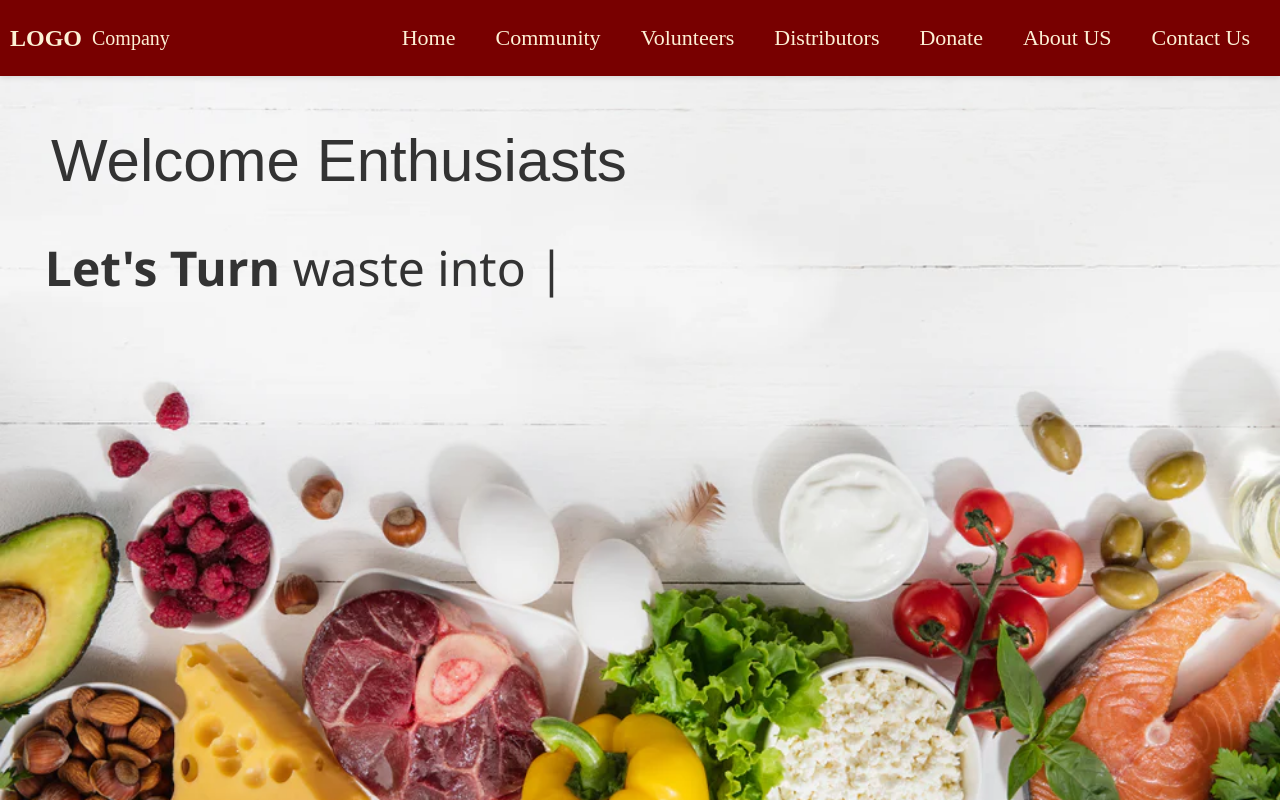
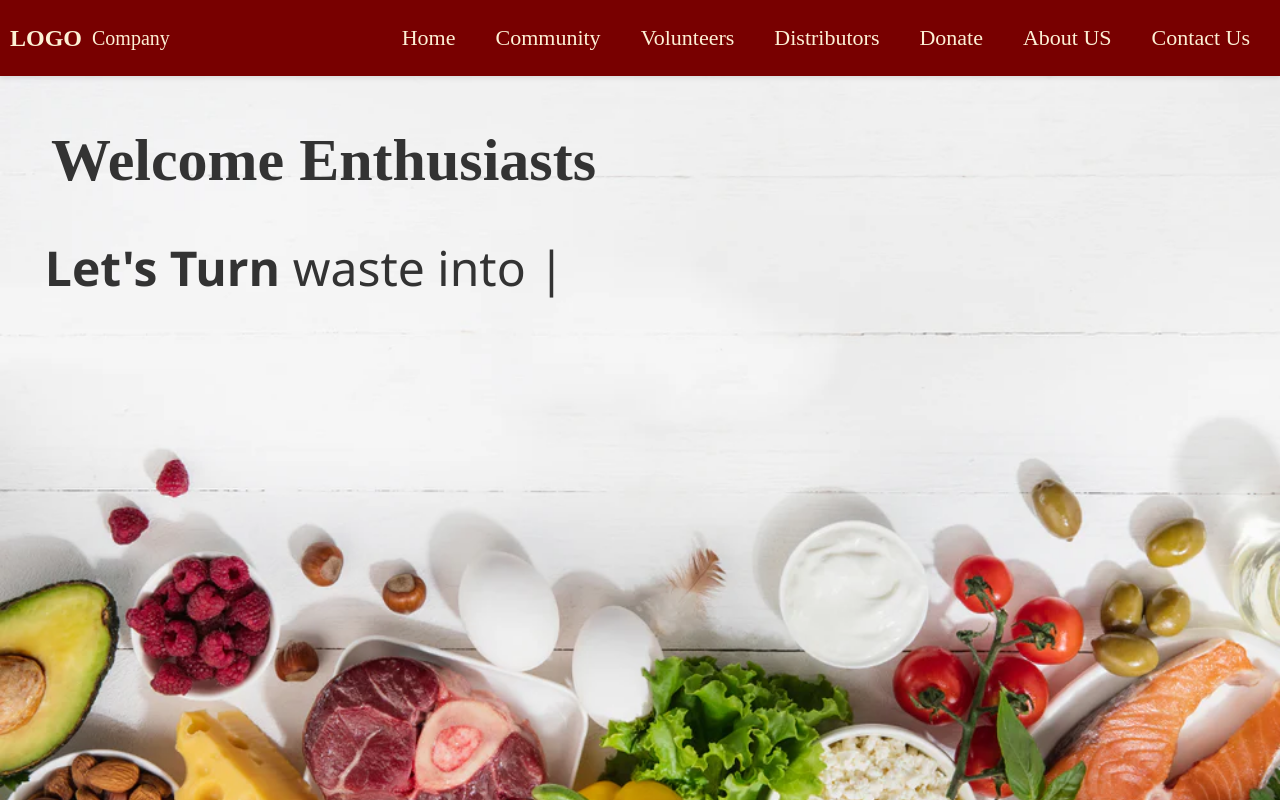
Before and after one commit to shrihari-joshi/Share_Plate, a React (Create React App) app in the folder app/: page / in a window 1280 px wide. Built offline with nearby package versions, Linux system fonts and the light colour scheme.

Commit message:
Some more changes

```diff
--- a/app/src/App.jsx
+++ b/app/src/App.jsx
@@ -11,7 +11,7 @@ import Donate from './Donate';
 
 const App = () => {
   return (
-    <div>
+    <>
       <div>
         <Navbar />
       </div>
@@ -28,7 +28,7 @@ const App = () => {
 
         </Routes>
       </div>
-    </div>
+    </>
   );
 };
 
--- a/app/src/Components/AboutUs/Aboutus.css
+++ b/app/src/Components/AboutUs/Aboutus.css
@@ -1,23 +1,59 @@
-.ImgDiv{
-    width:25vw;
-    height:50vh;
-    margin:10vw;
+.ImgDiv {
+    width: 47vw;
+    height: 85vh;
+    border-radius: 2vw;
+    overflow: hidden;
+    margin: 2.7vh 3vh;
 }
-.sideImage{
-    width:25vw;
-    height:50vh;
+
+.sideImage {
+    width: 47vw;
+    height: 85vh;
     object-fit: cover;
 }
-.Main{
+
+.Main {
     display: flex;
+    display: flex;
+    background-image: url('../image.png');
+    overflow:hidden;
+    background-repeat: no-repeat;
+    background-size: cover;
+    background-position:center;
+    height: 100vh;
+    width: 100vw;
+    margin: 0;
+    padding: 0;
+
 
 }
-.bee{
+
+.bee {
     height: 100%;
     width: 50%;
 }
-.hello{
-    margin: 0 10vw;
-    width: 50%;
-    height:60%;
+
+.hello {
+    margin: 2.5vh 2vw;
+    width: 90%;
+    height: 60%;
+    /* background-color: rgba(255, 255, 255, 0.601);
+  backdrop-filter: blur(10px);
+  box-shadow: 0 0 40px rgba(0, 0, 0, 0.2); */
+  padding: 20px;
 }
+
+.hello h2 {
+    color: #090909;
+    font-family: 'Raleway', sans-serif;
+    font-size: 42px;
+    font-weight: 800;
+    line-height: 52px;
+    margin: 0 0 24px;
+    text-align: center;
+    text-transform: uppercase;
+}
+
+.hello p {
+    text-align: justify;
+}
--- a/app/src/Components/Homepage/Homepage.css
+++ b/app/src/Components/Homepage/Homepage.css
@@ -1,12 +1,16 @@
 /* styles.css */
-html {
+/* html {
   height: 100%;
   background-image: url('./image.png');
   background-repeat: no-repeat;
-  background-size: cover; /* Ensures the background covers the entire viewport */
+  background-size: cover;
+} */
+body, html {
+  overflow: hidden;
 }
-.head{
-   font-family:'Segoe UI', Tahoma, Geneva, Verdana, sans-serif
+.Head{
+   font-family:'Times New Roman', Times, serif;
+   font-weight: bolder;
 }
 .Faltu{
   margin-left: 3.5vw;
@@ -20,16 +24,26 @@ html {
 .A{
   /* margin-top: ?vh; */
   font-size: 6vh;
-  font-weight: bold;
+  font-weight:700;
 }
-body {
-  height: 100%; /* Ensure body covers the full height of the viewport */
+/* body {
+  height: 100%;
   margin: 0;
   padding: 0;
-}
+} */
 
 .container {
-    display: flex;
+  display: flex;
+  background-image: url('./image.png');
+  overflow:hidden;
+  background-repeat: no-repeat;
+  background-size: cover;
+  background-position:center;
+  height: 100vh;
+  width: 100vw;
+  margin: 0;
+  padding: 0;
+
   }
 
   .slideshow {
--- a/app/src/Components/Navbar/Navbar.css
+++ b/app/src/Components/Navbar/Navbar.css
@@ -1,9 +1,14 @@
 /* Navbar.css */
-
+body{
+  margin: 0;
+}
 .Navbar {
-  width: 100%;
+  width: 100vw;
   color: #fdf0d5;
   position: relative;
+ margin: 0;
+ padding: 0;
+
 }
 
 .NavContainer {
```
Also changed, not shown: app/src/Components/AboutUs/Aboutus.jsx (+22 -3 lines), app/src/Components/image.png (added).
